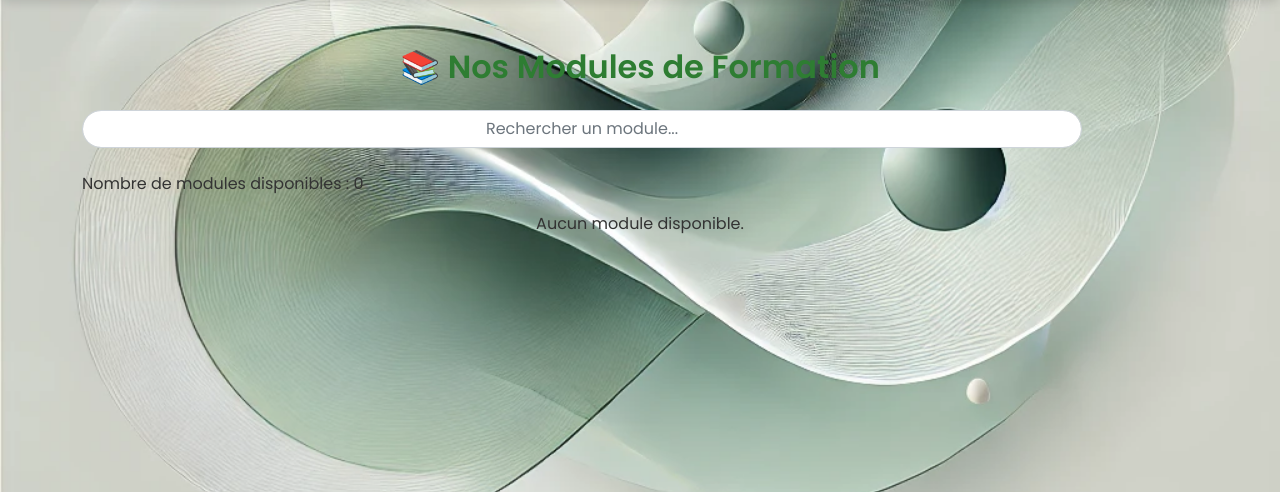
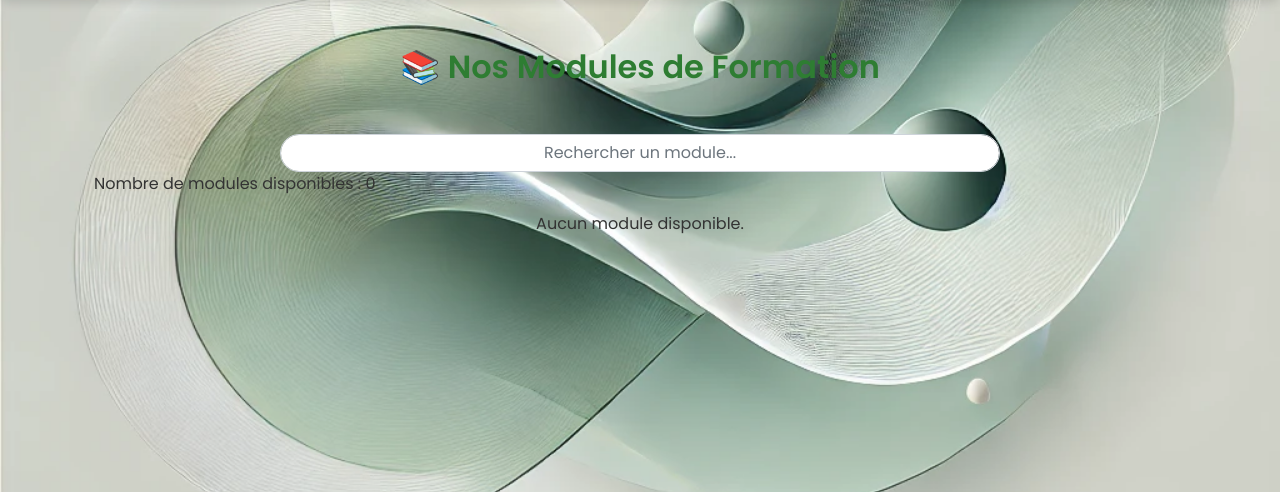
Before and after one commit to L-N-X-1/Greenly-SymfonyPHP, a Symfony app: template templates/main/modules.html.twig in a window 1280 px wide. Shown: the part 70-562 px from the top of the page. Run offline with Twig, Linux system fonts and the light colour scheme; the template is opened without the code that fills it, so the values that code supplies are empty; some libraries are stand-ins or nearby versions.

Commit message:
recherche1

```diff
--- a/templates/main/modules.html.twig
+++ b/templates/main/modules.html.twig
@@ -19,9 +19,12 @@
 <div class="container mt-5">
   <h2 class="text-center my-4">📚 Nos Modules de Formation</h2>
 
-  <div class="mb-4">
+  <div class="container mt-5">
+  <div class="row justify-content-center">
+    <div class="col-md-8">
     <input type="text" id="searchInput" class="form-control" placeholder="Rechercher un module...">
   </div>
+   </div>
 
   <p>Nombre de modules disponibles : <span id="moduleCount">{{ modules|length }}</span></p>
 
```
Also changed, not shown: templates/admin/module/game/index.html.twig (+14 -6 lines).
